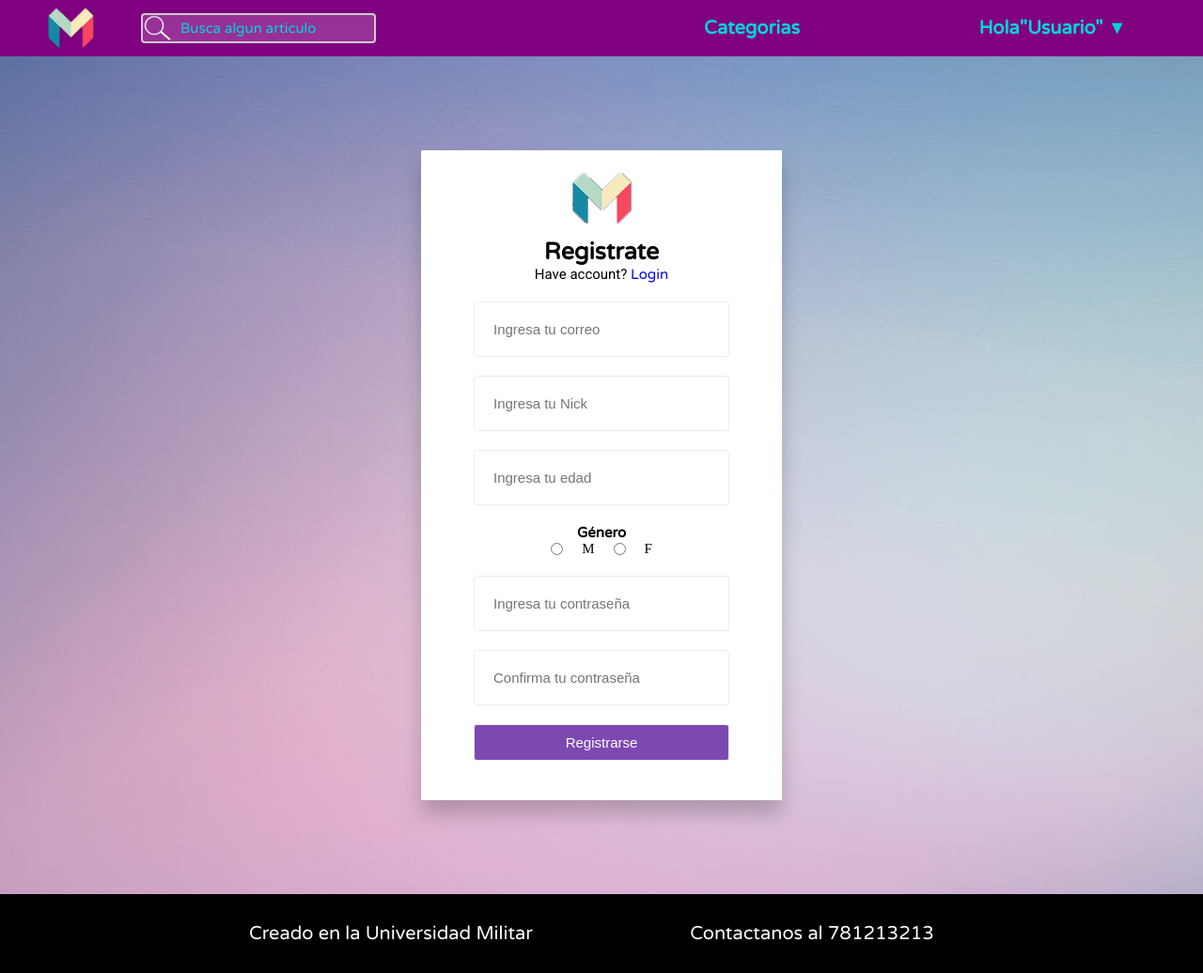
After one commit to CrisBeltVel/Wiki, a PHP site: page /registro.html in a window 1280 px wide. The commit adds this page. Shown: the whole page at 94% size. Run offline with PHP 8.4, Linux system fonts and the light colour scheme.

Commit message:
Integrando el landingpage con el login y el registro del usuario

```diff
--- /dev/null
+++ b/estiloregistro.css
@@ -0,0 +1,140 @@
+*{
+    padding: 0;
+    margin:0;
+    box-sizing: border-box;
+}
+
+body{
+    background-image: url(images/fondologin.png);
+}
+h3,h2,h1{
+    text-align: center;
+}
+/*Configuraciones generales*/
+span
+{
+    font-family: "Roboto";
+}
+
+/*Configuraciones recuadro blanco del form*/
+.form_env{
+    display: flex;
+    margin:0 auto;
+    width: 30vw;
+    padding: 22px;
+    margin-top: 100px;
+    margin-bottom: 100px;
+    background-color: white;
+    box-shadow: 0 15px 20px rgba(0, 0, 0,0.2);
+    flex-direction: column;
+    align-items: center;
+}
+
+.form_env img
+{
+    width: 80px;
+    height: 56px;
+    object-fit: contain;
+}
+.form_env *{
+    font-size: 1.5rem;
+}
+
+.form_env >h2{
+    font-size: 2.5rem;
+    margin-top:1.5rem;
+}
+
+.options
+{
+    display: flex;
+    flex-direction: row;
+    justify-content: center;
+}
+
+.options label,.options input
+{
+    margin-left: 1rem;
+    margin-right: 1rem;
+}
+
+
+form{
+    display: block;
+    align-items: center;
+    flex-direction: column;
+    width: 100%;
+}
+
+
+
+/*Configuraciones de la imagen de fondo*/
+
+/*Configuraciones de los recuadros y botones del form*/
+.register >input
+{
+    outline: none;
+    padding: 20px;
+    display: block;
+    width: 80%;
+    border-radius: 3px;
+    border: 1px solid #eee;
+    margin: 20px auto;
+}
+.register >input[type="submit"] {
+
+    background: #7d49b1;
+    color: white;
+    padding: 10px;
+}
+
+.register >input[type="submit"]:hover {
+    background-color: #7018c7;
+}
+
+@media (max-width: 1100px){
+
+    .form_env{
+        width: 50vw;
+    }
+
+}
+
+
+@media (max-width: 680px){
+
+    .form_env{
+        width: 80vw;
+    }
+
+}
+
+@media (max-width: 500px){
+
+    .form_env{
+        width: 90vw;
+    }
+
+}
+/*Configuracion Responsive del Login*/
+/*@media (max-width: 768px){
+
+    #App .bg-landscape{
+        height:150%;
+    }
+
+}
+@media (max-width: 1024px){
+
+    #App .bg-landscape{
+        height:160%;
+    }
+
+}
+@media (max-width: 1440px){
+
+    #App .bg-landscape{
+        height:165%;
+    }
+
+}*/
--- /dev/null
+++ b/registro.html
@@ -0,0 +1,84 @@
+<!DOCTYPE html>
+<html lang="en">
+<head>
+    <meta charset="UTF-8">
+    <meta name="viewport" content="width=device-width, initial-scale=1.0">
+    <title>Base Login</title>
+    <link rel="stylesheet" type="text/css" href="style2.css">
+    <link rel="stylesheet" href="estiloregistro.css">
+    <link href="https://fonts.googleapis.com/css?family=Varela+Round&display=swap" rel="stylesheet">
+     <link href="https://fonts.googleapis.com/css?family=Roboto" rel="stylesheet">
+</head>
+
+<body>
+<!-- Navbar -->
+    <header class="horizontalspace">
+        <div class="auxnavleft">
+            <!-- Logo -->
+            <div class="auxresponsive">
+                <img src="images/logo.png" class="imglogo">
+                <a href="" onclick="showburger(); return false; "  class="burgermenu">
+                    <img src="images/menu.png" >
+                </a>
+            </div>
+            <!-- Buscador -->
+            <input id="buscador" type="text" name="" placeholder="Busca algun articulo">
+        </div>
+        <nav id="menunavegacion">
+            <ul>
+                <li><a href="">Categorias</a>
+                    <ul class="dropdown">
+                        <li><a href="">Ciencias de la computacion</a></li>
+                        <li><a href="">Diseño</a></li>
+                        <li><a href="">Animacion y cine</a></li>
+                        <li><a href="">Procesamiento de datos</a></li>
+                        <li><a href="">Artes computacionales</a></li>
+                        <li><a href="">Expresion Grafica</a></li>
+                    </ul>
+                </li>
+                <li><a href="">Hola"Usuario"  ▼</a>
+                    <ul class="dropdown">
+                        <li><a href="">Mis Articulos</a></li>
+                        <li><a href="">Cerrar sesion</a></li>
+                    </ul>
+                </li>
+<!--                <li><a href="">Iniciar Sesion</a></li>
+                <li><a href="">Registro</a></li> -->
+            </ul>
+        </nav>
+    </header>
+
+    <div class="form_env">
+        <img src="images/logo.png" alt="">
+        <h2>Registrate</h1>
+         <span>Have account? <a href="login.php">Login</a></span>
+         <form class="register">
+                <input name="email" type="text" placeholder="Ingresa tu correo" maxlength="50" required="required" >
+                <input name="nick" type="text" placeholder="Ingresa tu Nick" maxlength="15" required="required">
+                <input name="age" type="number" placeholder="Ingresa tu edad" min="14" max="100">
+                <h2>Género </h2>
+                <div class="options">
+                    <input type="radio" id="male" name="gender" value="male">
+                    <label for="male">M</label>
+                    <input type="radio" id="female" name="gender" value="female">
+                    <label for="female">F </label><br>
+                </div>
+                <input name="password" type="password" placeholder="Ingresa tu contraseña" pattern="(?=.*\d)(?=.*[a-z])(?=.*[A-Z]).{8,}" title="Must contain at least one number and one uppercase and lowercase letter, and at least 8 or more characters">
+                <input name="confirm_password" type="password" placeholder="Confirma tu contraseña">
+                <div class="Cent_captcha g-recaptcha " data-sitekey="6LeQI-MUAAAAAFKltkA1NUanWb-G9-zgQ8GSKHbC"></div>
+                <input type="submit" value="Registrarse">
+                <div class="g-signin2" data-onsuccess="onSignIn"></div>
+
+         </form>
+    </div>
+
+    <footer>
+        <div class="containerfooter">
+            <div class="blockfooter"><p>Creado en la Universidad Militar</p></div>
+            <div class="blockfooter"><p>Contactanos al 781213213</p></div>
+        </div>
+    </footer>
+
+    <script type="text/javascript" src="openandclose.js"></script>
+</body>
+</html>
--- a/style2.css
+++ b/style2.css
@@ -74,7 +74,7 @@ header
 	width: 5rem;
 }
 
-input{
+.auxnavleft >input{
   width: 25rem;
   box-sizing: border-box;
   border: 2px solid #ccc;
@@ -90,12 +90,12 @@ input{
 
 }
 
-input::placeholder
+.auxnavleft >input::placeholder
 {
 	color: #00d6d6;
 }
 
-input:focus {
+.auxnavleft >	input:focus {
    background-color: rgb(240,240,240,1);
    width: 38rem;
 }
@@ -453,10 +453,10 @@ header ul li
   {
 	display: none;
   }
-  input{
+  .auxnavleft >input{
   	width: 50%;
   }
-  input:focus{
+  .auxnavleft >input:focus{
   	width: 80%;
   }
 
```
Also changed, not shown: index2.html (+8 -2 lines), login.html (added, +70 -0 lines), images/fondologin.png (added).
